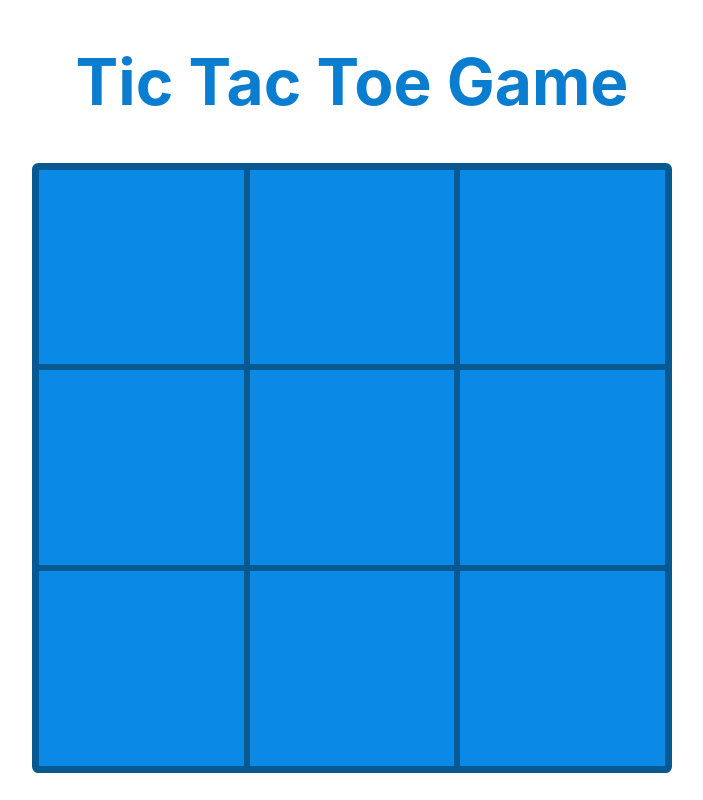
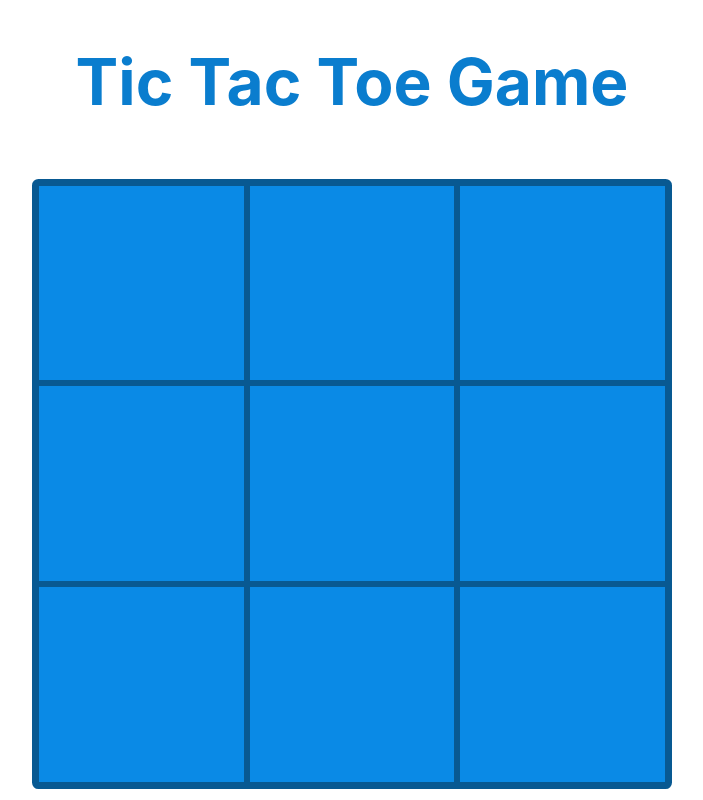
Before and after one commit to MarieCarolineLivaditis/tic-tac-toe, a React (Create React App) app: page / in a window 1280 px wide. Shown: the whole page, without its empty margins (288-991 px from the left). Built offline with nearby package versions, Linux system fonts and the light colour scheme.

Commit message:
winnig message

```diff
--- a/src/components/Board/Board.jsx
+++ b/src/components/Board/Board.jsx
@@ -60,6 +60,9 @@ function Board() {
     event.preventDefault();
     const targetId = Number(event.target.id);
     const square = board.find((item) => item.id === targetId);
+    if (winner) {
+      return;
+    }
     if (square.value === '' || square.value === undefined) {
       if (isX === true) {
         square.value = 'X';
@@ -88,7 +91,7 @@ function Board() {
       }
       return winner;
     });
-  }
+  };
 
   useEffect(() => {
     checkWinner();
@@ -97,6 +100,7 @@ function Board() {
 
   return (
     <div className="main-board">
+      {winner && 'Vous avez gagné !'}
       <div className="main-board-cellContainer">
         {board.map((item) => (
           <Cell
--- a/src/components/Board/Board.scss
+++ b/src/components/Board/Board.scss
@@ -1,5 +1,8 @@
 .main-board {
     width: 50%;
+    font-size: 5vw;
+    text-align: center;
+    color: #085992;
 
   &-cellContainer {
     display: flex;
@@ -7,6 +10,7 @@
     background-color: #085992;
     border: 0.3rem solid #085992;
     border-radius: 0.4rem;
+    margin-top: 1rem;
   }
 
   &-cell {
```
